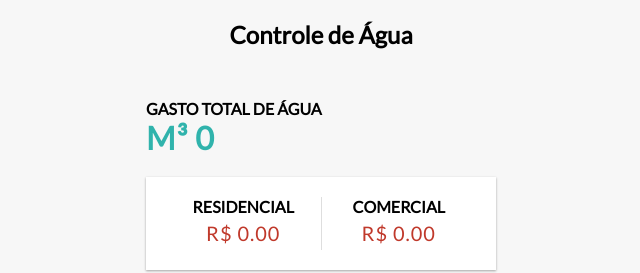
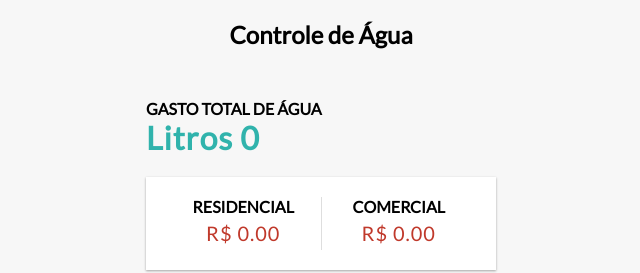
Before and after one commit to enzomchang/GlobalSolution1, a plain HTML site: page index.html in a window 1280 px wide. Shown: the top 273 px of the page, without its empty margins (319-959 px from the left). Drawn offline with Linux system fonts and the light colour scheme.

Commit message:
final maybe

```diff
--- a/index.html
+++ b/index.html
@@ -13,7 +13,7 @@
     <div class="container">
     <h4>Gasto Total de Água</h4>
 
-    <h1 id="balance" class="balance">M³ 0.00</h1>
+    <h1 id="balance" class="balance">Litros 0.00</h1>
 
     <div class="inc-exp-container">
         <div>
--- a/script.js
+++ b/script.js
@@ -73,7 +73,7 @@ const updateBalanceValues = () => {
     const expense = getIncome(transactionComercial);
 
   // Exibindo o soldo total no display
-    balanceDisplay.textContent = `M³ ${total}`;
+    balanceDisplay.textContent = `Litros ${total * 1000 }`;
   // Exibindo o valor total das receitas no display
     incomeDisplay.textContent = `R$ ${income}`;
   // Exibindo o valor total despesas no display
```
